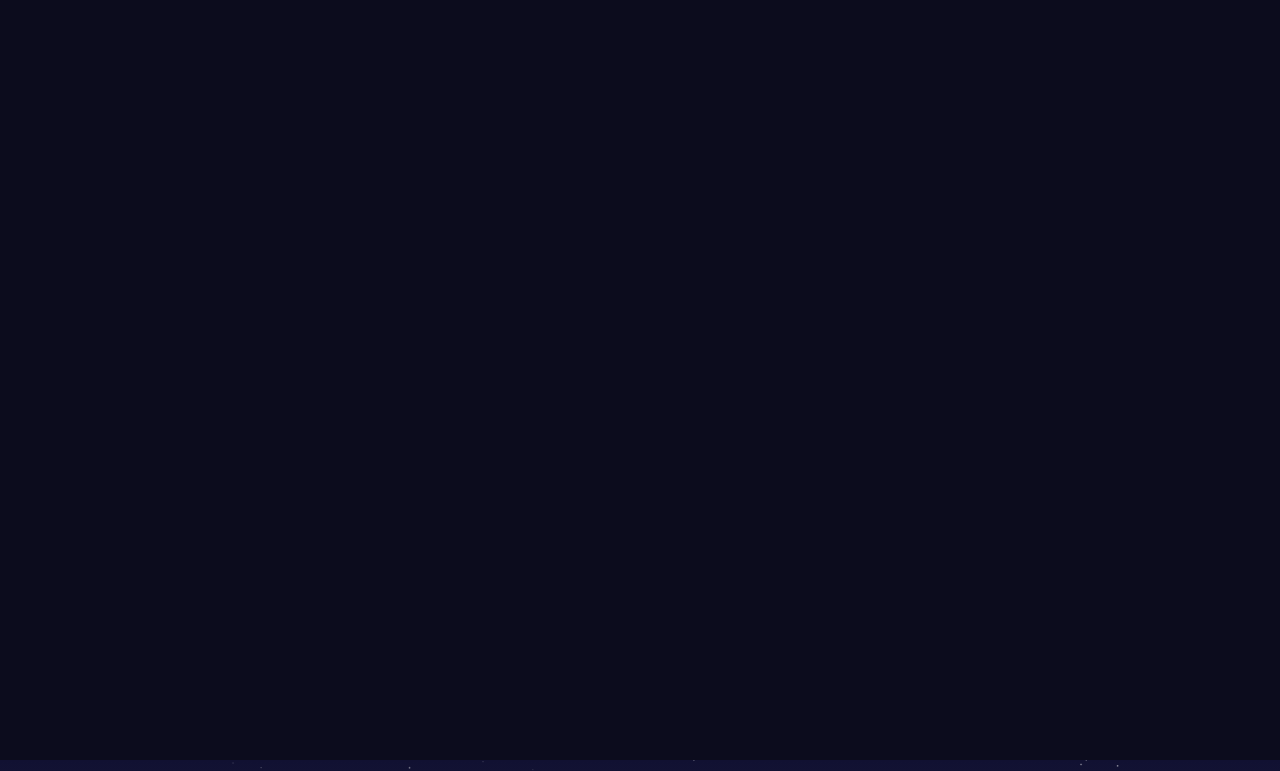
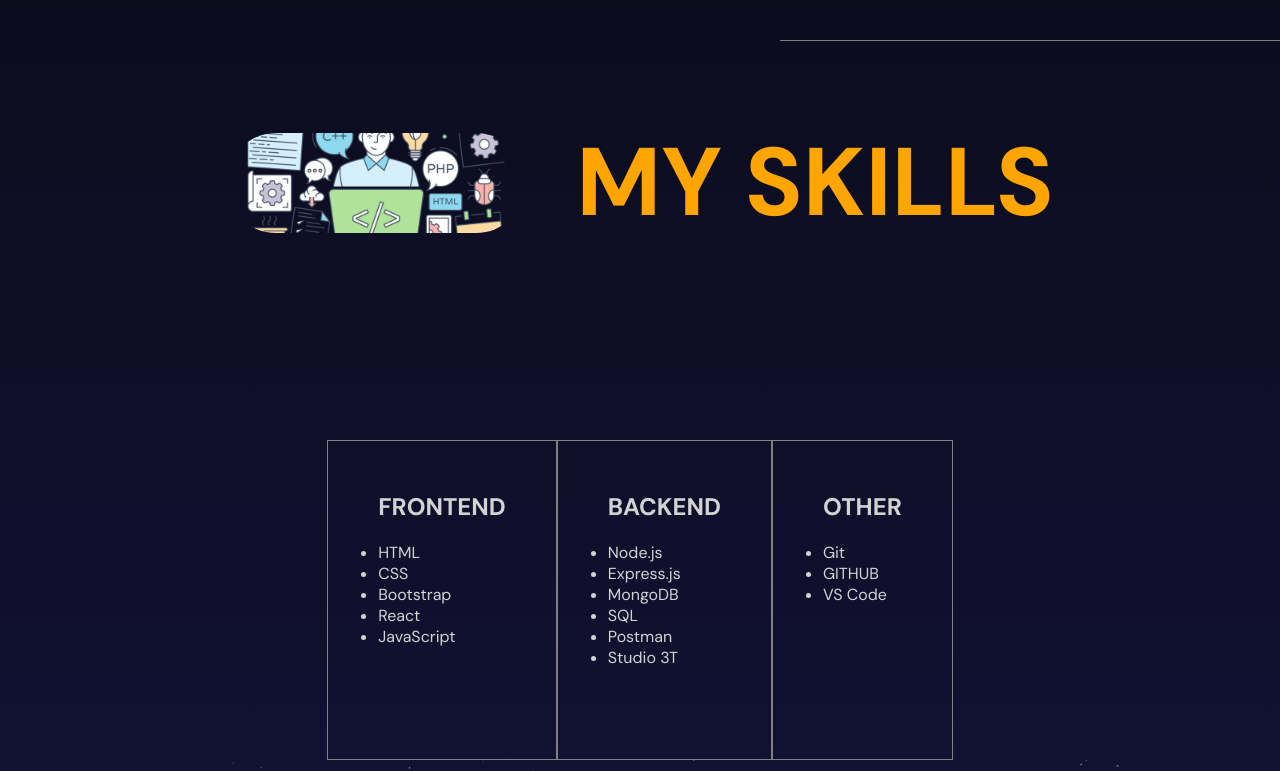
Before and after one commit to anupw19/Portfolio, a React (Vite) app: page / in a window 1280 px wide. Shown: the part 1640-2411 px from the top of the page. Built offline with nearby package versions, Linux system fonts and the light colour scheme.

Commit message:
modified parallax and added skill directory

```diff
--- a/src/App.jsx
+++ b/src/App.jsx
@@ -2,6 +2,7 @@ import "./app.scss";
 import Hero from "./components/hero/hero";
 import Navbar from "./components/navbar/navbar";
 import Parallax from "./components/parallax/parallax";
+import Skills from "./components/skills/skills";
 
 const App = () => {
   return <div>
@@ -10,7 +11,7 @@ const App = () => {
       <Hero />
     </section>
     <section id="skills"><Parallax type="skills"/></section>
-    <section>SKILLS</section>
+    <section><Skills /></section>
     <section id="Portfolio"><Parallax type="portfolio"/></section>
     <section>Portfolio1</section>
     <section>Portfolio2</section>
--- a/src/components/parallax/parallax.jsx
+++ b/src/components/parallax/parallax.jsx
@@ -1,4 +1,4 @@
-import React, { useRef } from "react";
+import { useRef } from "react";
 import "./parallax.scss";
 import { motion, useScroll, useTransform } from "framer-motion";
 
--- /dev/null
+++ b/src/components/skills/skills.jsx
@@ -0,0 +1,69 @@
+import "./skills.scss";
+import { motion } from "framer-motion";
+
+const variants = {
+    initial:{
+        x:-500,
+        y:100,
+        opacity:0,
+    },
+    animate:{
+        x:0,
+        y:0,
+        opacity:1,
+        transition:{
+            duration:1,
+            staggerChildern:0.1,
+        },
+    }
+}
+
+const Skills = () => {
+  return (
+    <motion.div className="skills" variants={variants} initial="initial" whileInView="animate">
+      <motion.div className="textContainer" variants={variants}>
+        <hr/>
+      </motion.div>
+      <motion.div className="titleContainer" variants={variants}>
+        <div className="title">
+            <img src="skill.webp" alt="" />
+            <h1><b>MY SKILLS</b></h1>
+        </div>
+      </motion.div>
+      <motion.div className="listContainer" variants={variants}>
+        <motion.div className="box" whileHover={{background:"lightgray", color:"black"}}>
+          <h2>FRONTEND</h2>
+          <ul>
+            <li>HTML</li>
+            <li>CSS</li>
+            <li>Bootstrap</li>
+            <li>React</li>
+            <li>JavaScript</li>
+
+          </ul>
+        </motion.div>
+        <motion.div className="box" whileHover={{background:"lightgray", color:"black"}}>
+          <h2>BACKEND</h2>
+          <ul>
+            <li>Node.js</li>
+            <li>Express.js</li>
+            <li>MongoDB</li>
+            <li>SQL</li>
+            <li>Postman</li>
+            <li>Studio 3T</li>
+          </ul>
+        </motion.div>
+        <motion.div className="box" whileHover={{background:"lightgray", color:"black"}}>
+          <h2>OTHER</h2>
+          <ul>
+            <li>Git</li>
+            <li>GITHUB</li>
+            <li>VS Code</li>
+          </ul>
+        </motion.div>
+      </motion.div>
+    </motion.div>
+  );
+};
+
+export default Skills;
--- /dev/null
+++ b/src/components/skills/skills.scss
@@ -0,0 +1,72 @@
+.skills{
+    background: linear-gradient(180deg,#0c0c1d,#111132);
+    height: 100%;
+    display: flex;
+    flex-direction: column;
+    justify-content: space-between;
+
+
+    .textContainer{
+        flex: 1;
+        align-self: flex-end;
+        display: flex;
+        align-items: center;
+        // gap: 20px;
+
+        // p{
+        //     font-weight: 200;
+        //     font-style: 20px;
+        //     color: gray;
+        //     text-align: right;
+        // }
+
+        hr{
+            width: 500px;
+            border: none;
+            border-top: 0.5px solid gray;
+        }
+    }
+
+    .titleContainer{
+        flex: 2;
+        color: orange;
+        display: flex;
+        flex-direction: column;
+        align-items: center;
+        font-size: 75px;
+        font-weight: 100;
+
+        .title{
+            display: flex;
+            align-items: center;
+            gap: 50px;
+            img{
+                width: 300px;
+                height: 100px;
+                border-radius: 50px;
+                object-fit: cover;
+            }
+            h1{
+                font-size: 96px;
+                font-weight: 100;
+            }
+
+        }
+    }
+    .listContainer{
+        flex: 2;
+        display: flex;
+        max-width: 1266px;
+        margin: auto;
+
+        .box{
+            padding: 50px;
+            border: 0.5px solid gray;
+            display: flex;
+            flex-direction: column;
+            justify-content: flex-start;
+            gap: 20px;
+
+        }
+    }
+}
```
Also changed, not shown: public/skill.webp (added).
